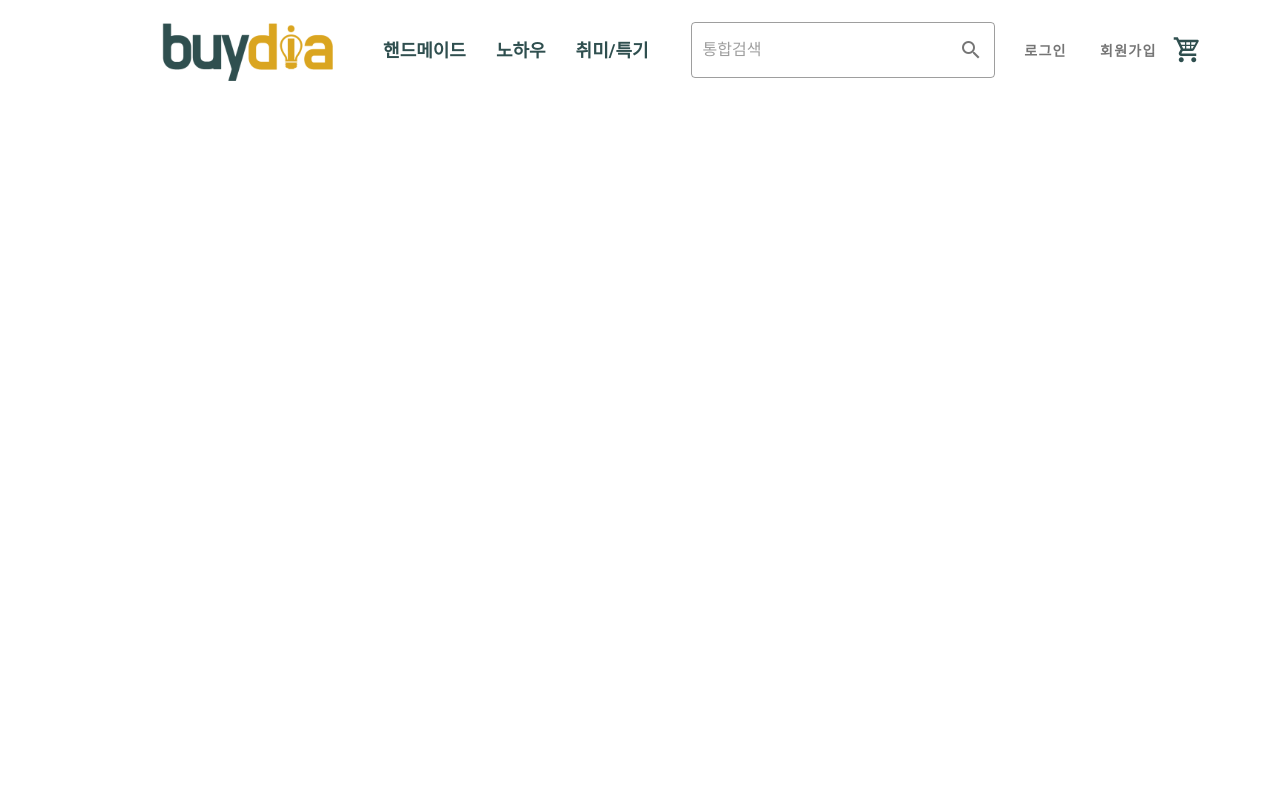
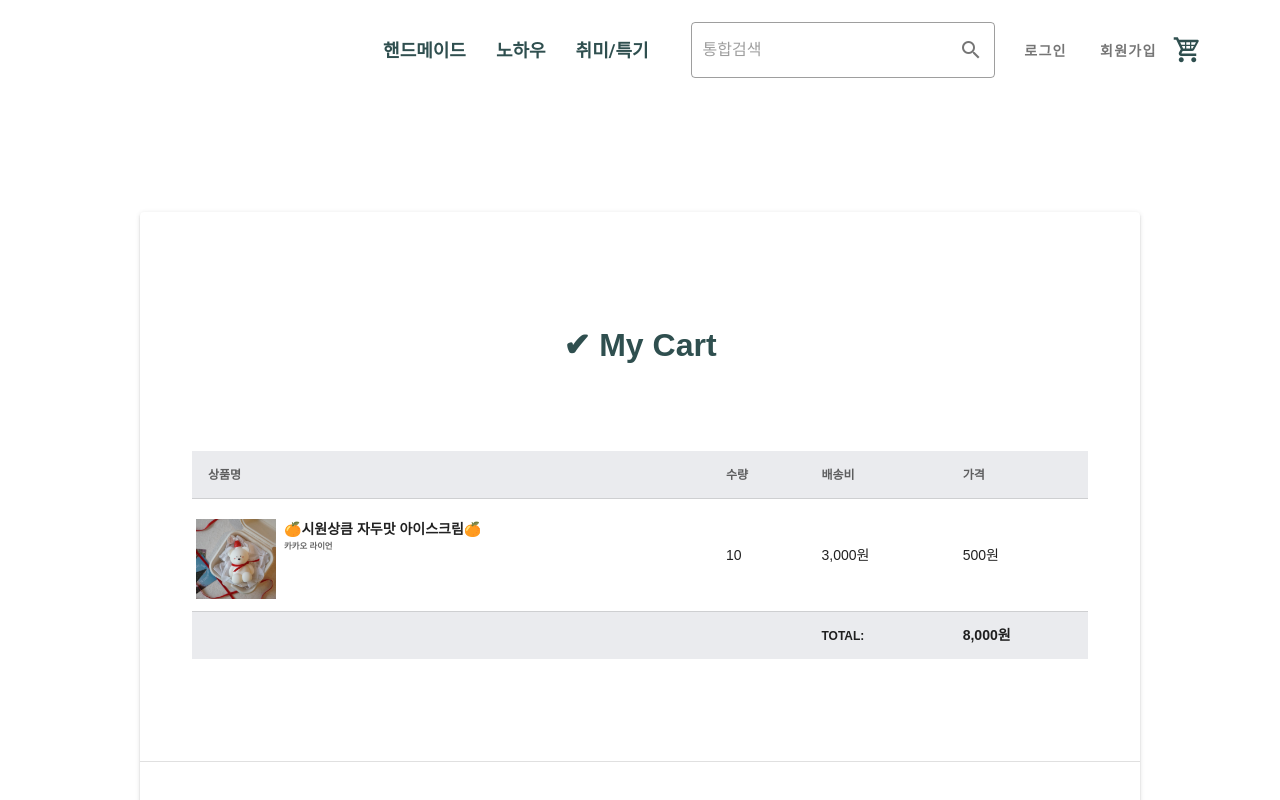
Before and after one commit to EDDI-RobotAcademy/Eddi-T1, a Vue app in the folder vue/frontend/: page /order-form in a window 1280 px wide. Shown: the top 800 px of the page. Built offline with nearby package versions, Linux system fonts and the light colour scheme.

Commit message:
feat: [김소연] 소비자가 상품 상세정보에서 바로결제를 눌렀을 때 배송정보를 입력하는 UI [DIY-SALES-WEB-UI 5]

```diff
--- a/vue/frontend/package.json
+++ b/vue/frontend/package.json
@@ -8,6 +8,7 @@
     "lint": "vue-cli-service lint"
   },
   "dependencies": {
+    "@bootpay/client-js": "^4.2.6",
     "core-js": "^3.8.3",
     "vue": "^2.6.14",
     "vue-router": "^3.5.1",
--- a/vue/frontend/public/index.html
+++ b/vue/frontend/public/index.html
@@ -10,6 +10,8 @@
     <link rel="stylesheet" href="https://cdn.jsdelivr.net/npm/@mdi/font@latest/css/materialdesignicons.min.css">
     <link rel="stylesheet" href="https://fonts.googleapis.com/css?family=Roboto:100,300,400,500,700,900">
     <link rel="stylesheet" href="https://cdn.jsdelivr.net/npm/@mdi/font@latest/css/materialdesignicons.min.css">
+    <!--주소-->
+    <script src="//t1.daumcdn.net/mapjsapi/bundle/postcode/prod/postcode.v2.js"></script>
   </head>
   <body>
     <noscript>
--- /dev/null
+++ b/vue/frontend/src/components/order/OrderForm.vue
@@ -0,0 +1,278 @@
+<template>
+
+    <div class="white" style="font-family: Arial">
+      <v-row justify="center">
+        <v-col cols="auto" style=" padding-top: 100px; padding-bottom: 300px">
+
+          <div>
+            <v-card style="width:1000px">
+              <div>
+
+                <!--선택한 상품 정보-->
+
+                <h1 align="center" class="section" style="color: #2F4F4F">
+                  <v-img :src="require('@/assets/sign_up_choice_num1.png')" width="130"  class="mx-auto mb-6"/>
+                  ✔ My Cart
+                </h1>
+                <table class="cart">
+                  <v-simple-table class="ui table">
+                    <thead class="wrap">
+                    <tr>
+                      <th align="left">상품명</th>
+                      <th align="left">수량</th>
+                      <th align="left">배송비</th>
+                      <th align="left">가격</th>
+                    </tr>
+                    </thead>
+                    <tbody>
+                    <tr>
+                      <td class="product">
+                        <v-row class="mt-5 mb-3">
+                          <img :src="require('@/assets/productImg/상품이미지1.jpg')">
+                          <p class="mt-7 ml-2"></p>
+                          <h4 class="header">{{ title }}
+                            <div class="sub header">{{ nickname }}</div> </h4>
+                        </v-row>
+                      </td>
+
+                      <td class="right aligned">{{ quantity }}</td>
+                      <td class="right aligned">{{ deliveryFee | comma }}원</td>
+                      <td class="right aligned">{{ price | comma }}원</td>
+                    </tr>
+                    </tbody>
+                    <tfoot class="wrap">
+                    <tr>
+                      <th colspan="2"></th>
+                      <th align="right">TOTAL:</th>
+                      <th align="left"><h3>{{ totalPrice | comma }}원</h3></th>
+                    </tr>
+                    </tfoot>
+                  </v-simple-table>
+                </table>
+              </div>
+
+              <v-divider></v-divider>
+
+              <!--배송정보 입력-->
+                <h1 align="center" class="section" style="color: #2F4F4F">
+                  <v-img :src="require('@/assets/sign_up_choice_num2.png')" width="130"  class="mx-auto mb-6"/>
+                  ✔ Shipping
+                </h1>
+
+                    <table class="shipping">
+
+                      <div class="d-flex">
+                        <v-text-field outlined v-model="recipient" label="수령인*" :disabled="false" required/>
+                      </div>
+
+                      <div class="d-flex">
+                        <v-text-field outlined v-model="phone" label="연락처*" :disabled="false" placeholder=" - 없이 입력해주세요" required/>
+                      </div>
+
+                      <div class="d-flex">
+                        <v-text-field outlined v-model="city" label="도시*" :disabled="true" required/>
+                      </div>
+                      <div class="d-flex">
+                        <v-text-field outlined v-model="street" label="기본 주소*" :disabled="true" required/>
+                      </div>
+                      <div class="d-flex">
+                        <v-text-field outlined v-model="addressDetail" label="상세 주소*" :disabled="false" required/>
+                      </div>
+                      <div class="d-flex">
+                        <v-text-field v-model="zipcode" label="우편번호*" :disabled="true" required/>
+                        <v-btn text large outlined style="font-size: 13px"
+                               class="mt-3 ml-5" color="#2F4F4F"
+                               @click="callDaumAddressApi"
+                               :disabled="false">
+                          주소 확인
+                        </v-btn>
+                      </div>
+
+                    </table>
+              </v-card>
+
+
+            <v-btn @click="PaymentBtn" block x-large class="bt1" color="#2F4F4F" style="color: white" tile >주문하기</v-btn>
+
+          </div>
+        </v-col>
+
+      </v-row>
+
+
+    </div>
+
+
+
+</template>
+
+
+<script>
+
+
+import { Bootpay } from '@bootpay/client-js'
+
+export default {
+
+  name: "OrderForm",
+  data() {
+    return{
+      price: 500,
+
+      title: '🍊시원상큼 자두맛 아이스크림🍊',
+      nickname: '카카오 라이언',
+      quantity: '10',
+      deliveryFee: '3000',
+      totalPrice: '8000',
+
+      orderNo: '',
+      recipient: '',
+      phone: '',
+      city: '',
+      street: '',
+      addressDetail: '',
+      zipcode: '',
+    }
+  },
+  created() {
+
+  },
+  filters: {
+    comma(val) {
+      return String(val).replace(/\B(?=(\d{3})+(?!\d))/g, ",");
+    }
+  },
+  methods: {
+      //주소Api
+    callDaumAddressApi () {
+      new window.daum.Postcode({
+        oncomplete: (data) => {
+          let fullRoadAddr = data.roadAddress;
+          let extraRoadAddr = '';
+          if (data.bname !== '' && /[동|로|가]$/g.test(data.bname)) {
+            extraRoadAddr += data.bname;
+          }
+          if (data.buildingName !== '' && data.apartment === 'Y') {
+            extraRoadAddr += (extraRoadAddr !== '' ? ', ' + data.buildingName : data.buildingName);
+          }
+          if (extraRoadAddr !== '') {
+            extraRoadAddr = ' (' + extraRoadAddr + ')';
+          }
+          if (fullRoadAddr !== '') {
+            fullRoadAddr += extraRoadAddr;
+          }
+          this.city = data.sido;
+          this.zipcode = data.zonecode;
+          this.street = data.sigungu + ' ' + fullRoadAddr;
+          this.streetPass = true
+        }
+      }).open()
+    },
+
+    //결제
+    async PaymentBtn() {
+      try {
+        const response = await Bootpay.requestPayment({
+
+          "application_id": "63a16493cf9f6d001ed120aa",
+          "price": 100,
+          "order_name": this.title,
+          "order_id": "TEST_ORDER_ID",
+          "pg": "이니시스",
+          "method": "카드",
+          "tax_free": 0,
+          "user": {
+            "id": "회원아이디",
+            "username": "회원이름",
+            "phone": "01000000000",
+            "email": "test@test.com"
+          },
+          "extra": {
+            "open_type": "iframe",
+            "card_quota": "0,2,3",
+            "escrow": false
+          }
+        })
+        switch (response.event) {
+          case 'issued':
+            // 가상계좌 입금 완료 처리
+            break
+          case 'done':
+            console.log(response)
+            // 결제 완료 처리
+            break
+          case 'confirm': //payload.extra.separately_confirmed = true; 일 경우 승인 전 해당 이벤트가 호출됨
+            console.log(response.receipt_id)
+            /**
+             * 1. 클라이언트 승인을 하고자 할때
+             * // validationQuantityFromServer(); //예시) 재고확인과 같은 내부 로직을 처리하기 한다.
+             */
+                // eslint-disable-next-line no-case-declarations
+            const confirmedData = await Bootpay.confirm() //결제를 승인한다
+            if(confirmedData.event === 'done') {
+              //결제 성공
+            } else if(confirmedData.event === 'error') {
+              //결제 승인 실패
+            }
+
+            /**
+             * 2. 서버 승인을 하고자 할때
+             * // requestServerConfirm(); //예시) 서버 승인을 할 수 있도록  API를 호출한다. 서버에서는 재고확인과 로직 검증 후 서버승인을 요청한다.
+             * Bootpay.destroy(); //결제창을 닫는다.
+             */
+            break
+        }
+      } catch (e) {
+        // 결제 진행중 오류 발생
+        // e.error_code - 부트페이 오류 코드
+        // e.pg_error_code - PG 오류 코드
+        // e.message - 오류 내용
+        console.log(e.message)
+        switch (e.event) {
+          case 'cancel':
+            // 사용자가 결제창을 닫을때 호출
+            console.log(e.message);
+            break
+          case 'error':
+            // 결제 승인 중 오류 발생시 호출
+            console.log(e.error_code);
+            break
+        }
+      }
+    }
+  }
+}
+</script>
+
+<style scoped>
+/*table {
+  margin-top: 10px;
+  width: 100%;
+  border: 1px;
+}*/
+.cart {
+  padding: 50px;
+  padding-bottom: 100px;
+  width: 100%;
+}
+.shipping {
+  padding: 50px;
+  padding-bottom: 100px;
+  width: 100%;
+}
+img{
+  width: 80px;
+  height: 80px;
+}
+h4 div{
+  color: #666666;
+  font-size: .6em;
+}
+.section{
+  padding-top: 50px;
+  padding-bottom: 30px;
+}
+.wrap{
+  background-color: #eaebee;
+}
+</style>
--- a/vue/frontend/src/components/product/ProductReadForm.vue
+++ b/vue/frontend/src/components/product/ProductReadForm.vue
@@ -312,7 +312,7 @@ export default {
     },
     btnPurchase() {
       // 구매 페이지로 이동
-      this.$router.push({name:''})
+      this.$router.push({name:'OrderForm'})
     },
     goBack() {
       this.$router.go(-1);
--- a/vue/frontend/src/router/index.js
+++ b/vue/frontend/src/router/index.js
@@ -15,6 +15,7 @@ import DeliveryManageView from "@/views/seller/DeliveryManageView";
 import BuyerMyPageView from "@/views/buyerMyPage/BuyerMyPageView";
 import BuyerInfoView from "@/views/buyerMyPage/BuyerInfoView";
 import ProductReadView from "@/views/product/ProductReadView";
+import OrderForm from "@/components/order/OrderForm";
 
 Vue.use(VueRouter)
 
@@ -94,8 +95,12 @@ const routes = [
     path: '/buyer-info',
     name: 'BuyerInfoView',
     component: BuyerInfoView
+  },
+  {
+    path: '/order-form',
+    name: 'OrderForm',
+    component: OrderForm
   }
-
 
 ]
 
```
